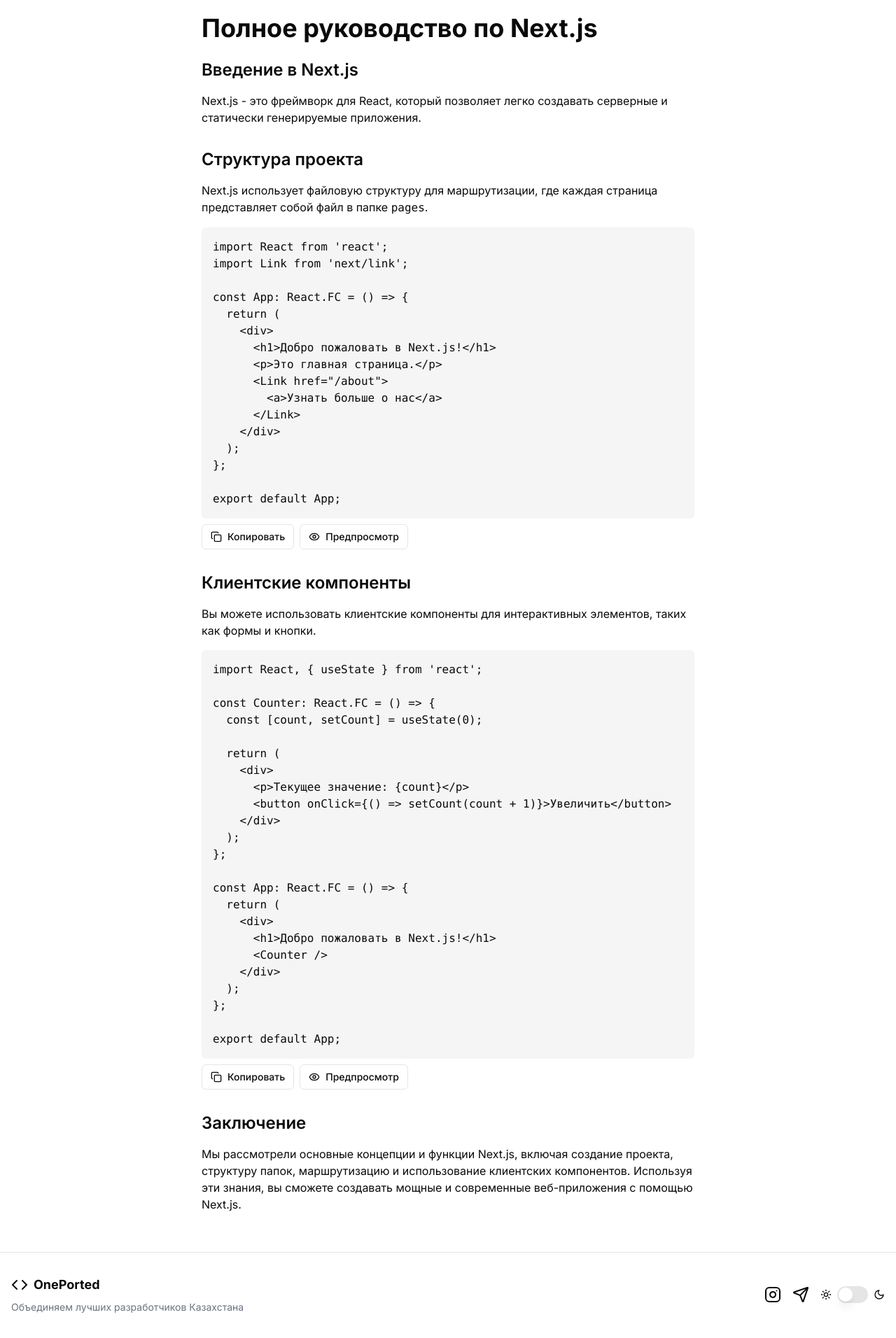
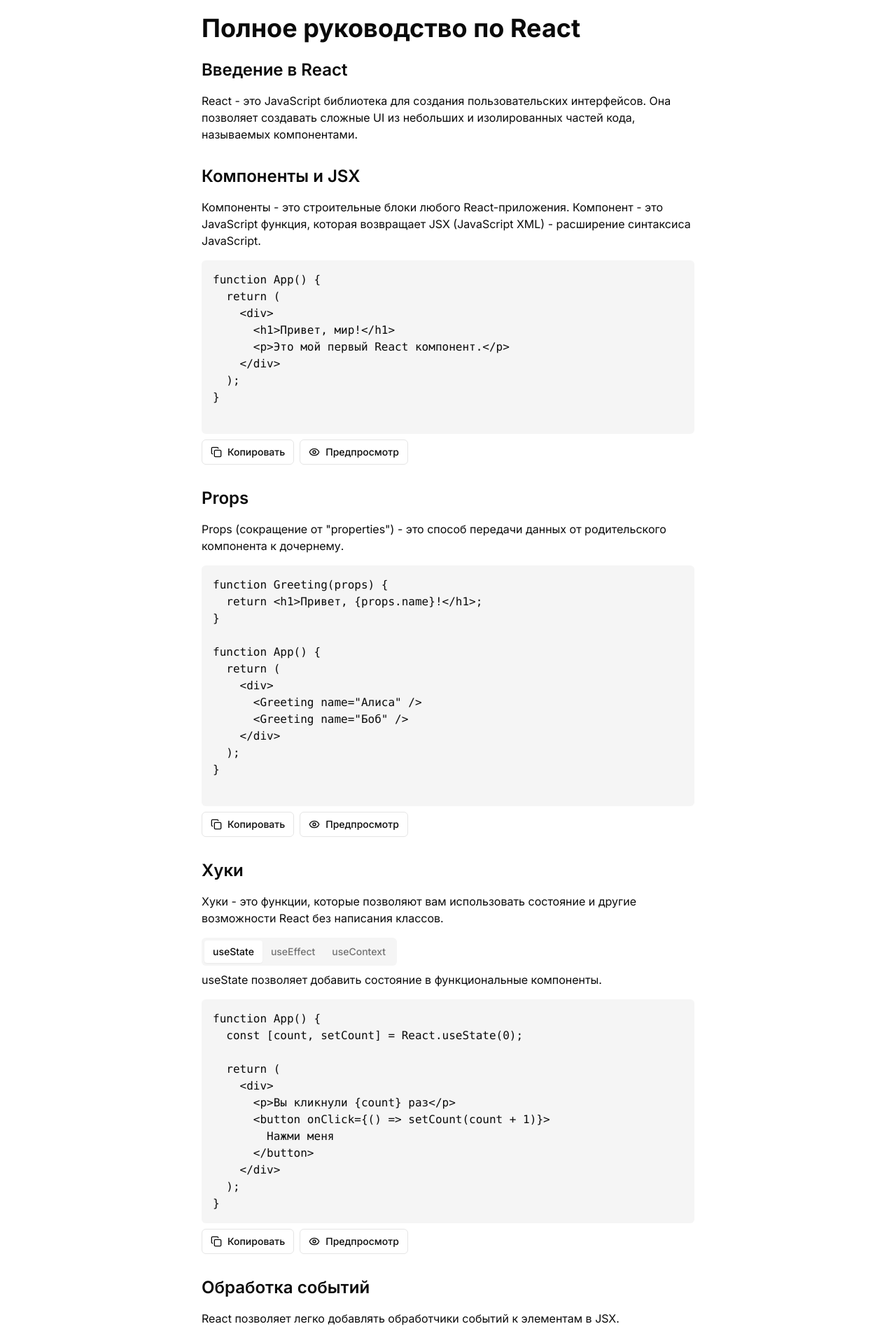
Before and after one commit to manyports/oneported, a Next.js app: page /learn/react in a window 1280 px wide. Shown: the part 60-1972 px from the top of the page at 70% size. Built offline with nearby package versions, Linux system fonts and the light colour scheme.

Commit message:
Refactor page.tsx: Remove Next.js tutorial section

```diff
--- a/src/app/learn/react/page.tsx
+++ b/src/app/learn/react/page.tsx
@@ -1,3 +1,5 @@
+"use client";
+
 import { Button } from "@/components/ui/button";
 import {
   Dialog,
@@ -6,23 +8,27 @@
   DialogTitle,
   DialogTrigger,
 } from "@/components/ui/dialog";
+import { Tabs, TabsContent, TabsList, TabsTrigger } from "@/components/ui/tabs";
 import { Textarea } from "@/components/ui/textarea";
 import * as Babel from "@babel/standalone";
 import { Copy, Eye } from "lucide-react";
 import { useTheme } from "next-themes";
 import React, { useCallback, useEffect, useState } from "react";
+import ReactDOM from "react-dom";
 
-const CodeBlock: React.FC<{ initialCode: string }> = ({ initialCode }) => {
-  const [code, setCode] = useState(initialCode);
-  const [isDialogOpen, setIsDialogOpen] = useState(false);
+export default function ReactTutorial() {
   const [copiedCode, setCopiedCode] = useState<string | null>(null);
   const { theme } = useTheme();
 
-  const copyToClipboard = (text: string) => {
-    navigator.clipboard.writeText(text);
-    setCopiedCode(text);
+  const copyToClipboard = (code: string) => {
+    navigator.clipboard.writeText(code);
+    setCopiedCode(code);
     setTimeout(() => setCopiedCode(null), 2000);
   };
+
+  const CodeBlock = ({ initialCode }: { initialCode: string }) => {
+    const [code, setCode] = useState(initialCode);
+    const [isDialogOpen, setIsDialogOpen] = useState(false);
 
     const executeCode = useCallback(() => {
       const previewDiv = document.getElementById("preview-content");
@@ -38,18 +44,21 @@
         const root = document.getElementById("react-root");
 
         try {
-        const fullCode = `
-          import React from 'react';
-          import ReactDOM from 'react-dom';
-          ${code}
-          ReactDOM.render(React.createElement(App), document.getElementById('react-root'));
-        `;
+          const fullCode = `${code}\nReactDOM.render(React.createElement(App), document.getElementById('react-root'));`;
           const transformedCode = Babel.transform(fullCode, {
-          presets: ["react", "typescript"],
+            presets: ["react"],
           }).code;
 
-        // Use Function constructor to create a new function from the transformed code
-        new Function("React", "ReactDOM", transformedCode)(React, ReactDOM);
+          const App = new Function(
+            "React",
+            "ReactDOM",
+            `
+              ${transformedCode}
+              return App;
+            `
+          )(React, ReactDOM);
+
+          ReactDOM.render(React.createElement(App), root);
         } catch (error: any) {
           if (root) {
             root.innerHTML = `<pre>Error: ${error.message}</pre>`;
@@ -126,97 +135,269 @@
     );
   };
 
-const NextJSTutorial: React.FC = () => {
   return (
     <div className="max-w-full sm:max-w-3xl mx-auto px-4 py-6 lg:px-8">
       <h1 className="text-3xl sm:text-4xl font-bold mb-6">
-        Полное руководство по Next.js
+        Полное руководство по React
       </h1>
 
       <section className="mb-8">
         <h2 className="text-xl sm:text-2xl font-semibold mb-4">
-          Введение в Next.js
+          Введение в React
         </h2>
         <p className="mb-4">
-          Next.js - это фреймворк для React, который позволяет легко создавать
-          серверные и статически генерируемые приложения.
+          React - это JavaScript библиотека для создания пользовательских
+          интерфейсов. Она позволяет создавать сложные UI из небольших и
+          изолированных частей кода, называемых компонентами.
         </p>
       </section>
 
       <section className="mb-8">
         <h2 className="text-xl sm:text-2xl font-semibold mb-4">
-          Структура проекта
+          Компоненты и JSX
         </h2>
         <p className="mb-4">
-          Next.js использует файловую структуру для маршрутизации, где каждая
-          страница представляет собой файл в папке <code>pages</code>.
+          Компоненты - это строительные блоки любого React-приложения. Компонент
+          - это JavaScript функция, которая возвращает JSX (JavaScript XML) -
+          расширение синтаксиса JavaScript.
         </p>
         <CodeBlock
-          initialCode={`import React from 'react';
-import Link from 'next/link';
-
-const App: React.FC = () => {
+          initialCode={`function App() {
   return (
     <div>
-      <h1>Добро пожаловать в Next.js!</h1>
-      <p>Это главная страница.</p>
-      <Link href="/about">
-        <a>Узнать больше о нас</a>
-      </Link>
+      <h1>Привет, мир!</h1>
+      <p>Это мой первый React компонент.</p>
     </div>
   );
+}
+
+`}
+        />
+      </section>
+
+      <section className="mb-8">
+        <h2 className="text-xl sm:text-2xl font-semibold mb-4">Props</h2>
+        <p className="mb-4">
+          Props (сокращение от "properties") - это способ передачи данных от
+          родительского компонента к дочернему.
+        </p>
+        <CodeBlock
+          initialCode={`function Greeting(props) {
+  return <h1>Привет, {props.name}!</h1>;
+}
+
+function App() {
+  return (
+    <div>
+      <Greeting name="Алиса" />
+      <Greeting name="Боб" />
+    </div>
+  );
+}
+
+`}
+        />
+      </section>
+
+      <section className="mb-8">
+        <h2 className="text-xl sm:text-2xl font-semibold mb-4">Хуки</h2>
+        <p className="mb-4">
+          Хуки - это функции, которые позволяют вам использовать состояние и
+          другие возможности React без написания классов.
+        </p>
+        <Tabs defaultValue="useState">
+          <TabsList>
+            <TabsTrigger value="useState">useState</TabsTrigger>
+            <TabsTrigger value="useEffect">useEffect</TabsTrigger>
+            <TabsTrigger value="useContext">useContext</TabsTrigger>
+          </TabsList>
+          <TabsContent value="useState">
+            <p className="mb-4">
+              useState позволяет добавить состояние в функциональные компоненты.
+            </p>
+            <CodeBlock
+              initialCode={`function App() {
+  const [count, setCount] = React.useState(0);
+
+  return (
+    <div>
+      <p>Вы кликнули {count} раз</p>
+      <button onClick={() => setCount(count + 1)}>
+        Нажми меня
+      </button>
+    </div>
+  );
+}
+`}
+            />
+          </TabsContent>
+          <TabsContent value="useEffect">
+            <p className="mb-4">
+              useEffect позволяет выполнять побочные эффекты в функциональных
+              компонентах.
+            </p>
+            <CodeBlock
+              initialCode={`function App() {
+  const [seconds, setSeconds] = React.useState(0);
+
+  React.useEffect(() => {
+    const interval = setInterval(() => {
+      setSeconds(seconds => seconds + 1);
+    }, 1000);
+    return () => clearInterval(interval);
+  }, []);
+
+  return <div>Прошло секунд: {seconds}</div>;
+}
+`}
+            />
+          </TabsContent>
+          <TabsContent value="useContext">
+            <p className="mb-4">
+              useContext позволяет использовать контекст React для передачи
+              данных через дерево компонентов без необходимости передавать
+              пропсы на промежуточных уровнях.
+            </p>
+            <CodeBlock
+              initialCode={`const ThemeContext = React.createContext('light');
+
+function ThemedButton() {
+  const theme = React.useContext(ThemeContext);
+  return <button style={{background: theme === 'dark' ? 'black' : 'white', color: theme === 'dark' ? 'white' : 'black'}}>
+    Я стилизован темой {theme}
+  </button>;
+}
+
+function App() {
+  return (
+    <ThemeContext.Provider value="dark">
+      <ThemedButton />
+    </ThemeContext.Provider>
+  );
+}
+
+`}
+            />
+          </TabsContent>
+        </Tabs>
+      </section>
+
+      <section className="mb-8">
+        <h2 className="text-xl sm:text-2xl font-semibold mb-4">
+          Обработка событий
+        </h2>
+        <p className="mb-4">
+          React позволяет легко добавлять обработчики событий к элементам в JSX.
+        </p>
+        <CodeBlock
+          initialCode={`function App() {
+  const handleClick = () => {
+    alert('Кнопка была нажата!');
   };
 
-export default App;`}
+  return <button onClick={handleClick}>Нажми меня</button>;
+}
+`}
         />
       </section>
 
       <section className="mb-8">
         <h2 className="text-xl sm:text-2xl font-semibold mb-4">
-          Клиентские компоненты
+          Условный рендеринг
         </h2>
         <p className="mb-4">
-          Вы можете использовать клиентские компоненты для интерактивных
-          элементов, таких как формы и кнопки.
+          В React вы можете создавать различные компоненты, которые
+          инкапсулируют необходимое вам поведение. Затем вы можете рендерить
+          только некоторые из них, в зависимости от состояния вашего приложения.
         </p>
         <CodeBlock
-          initialCode={`import React, { useState } from 'react';
+          initialCode={`function Greeting({ isLoggedIn }) {
+  if (isLoggedIn) {
+    return <h1>С возвращением!</h1>;
+  }
+  return <h1>Пожалуйста, войдите.</h1>;
+}
 
-const Counter: React.FC = () => {
-  const [count, setCount] = useState(0);
+function App() {
+  const [isLoggedIn, setIsLoggedIn] = React.useState(false);
 
   return (
     <div>
-      <p>Текущее значение: {count}</p>
-      <button onClick={() => setCount(count + 1)}>Увеличить</button>
+      <Greeting isLoggedIn={isLoggedIn} />
+      <button onClick={() => setIsLoggedIn(!isLoggedIn)}>
+        {isLoggedIn ? 'Выйти' : 'Войти'}
+      </button>
     </div>
   );
-};
+}
 
-const App: React.FC = () => {
+`}
+        />
+      </section>
+
+      <section className="mb-8">
+        <h2 className="text-xl sm:text-2xl font-semibold mb-4">
+          Списки и ключи
+        </h2>
+        <p className="mb-4">
+          При работе со списками в React важно использовать ключи для
+          оптимизации производительности.
+        </p>
+        <CodeBlock
+          initialCode={`function App() {
+  const todos = ['Изучить React', 'Создать приложение', 'Развернуть приложение'];
+
   return (
-    <div>
-      <h1>Добро пожаловать в Next.js!</h1>
-      <Counter />
-    </div>
+    <ul>
+      {todos.map((todo, index) => (
+        <li key={index}>{todo}</li>
+      ))}
+    </ul>
   );
-};
+}
+`}
+        />
+      </section>
 
-export default App;`}
+      <section className="mb-8">
+        <h2 className="text-xl sm:text-2xl font-semibold mb-4">Формы</h2>
+        <p className="mb-4">
+          React позволяет создавать интерактивные формы с использованием
+          состояния компонента.
+        </p>
+        <CodeBlock
+          initialCode={`function App() {
+  const [name, setName] = React.useState('');
+
+  const handleSubmit = (event) => {
+    event.preventDefault();
+    alert('Отправленное имя: ' + name);
+  }
+
+  return (
+    <form onSubmit={handleSubmit}>
+      <label>
+        Имя:
+        <input type="text" value={name} onChange={(e) => setName(e.target.value)} />
+      </label>
+      <input type="submit" value="Отправить" />
+    </form>
+  );
+}
+`}
         />
       </section>
 
       <section className="mb-8">
         <h2 className="text-xl sm:text-2xl font-semibold mb-4">Заключение</h2>
         <p className="mb-4">
-          Мы рассмотрели основные концепции и функции Next.js, включая создание
-          проекта, структуру папок, маршрутизацию и использование клиентских
-          компонентов. Используя эти знания, вы сможете создавать мощные и
-          современные веб-приложения с помощью Next.js.
+          Это базовое введение в React. По мере изучения вы обнаружите много
+          других возможностей, таких как работа с API, маршрутизация, управление
+          состоянием приложения и многое другое. React предоставляет мощные
+          инструменты для создания сложных и интерактивных пользовательских
+          интерфейсов.
         </p>
       </section>
     </div>
   );
-};
-
-export default NextJSTutorial;
+}
```
Lines whose indentation alone changed are shown as unchanged.
